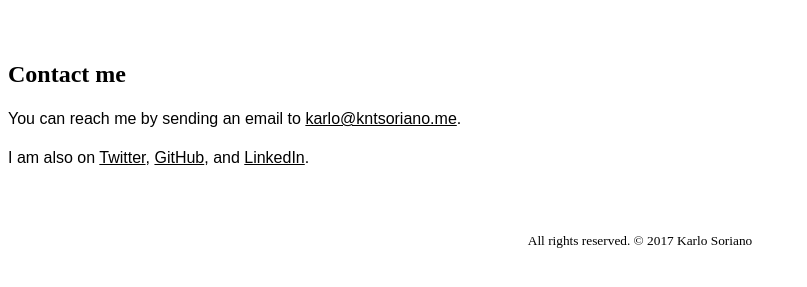
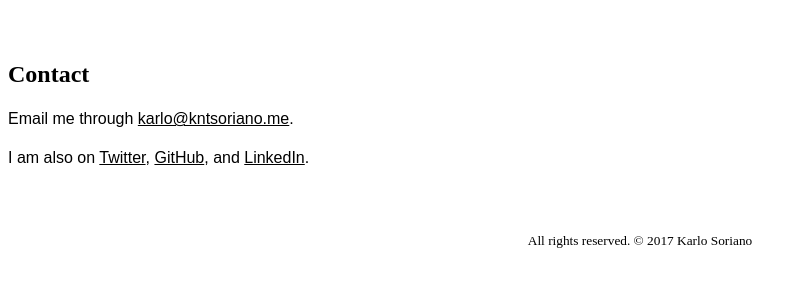
Before and after one commit to kntsoriano/kntsoriano.github.io, a plain HTML site: page contact.html in a window 1280 px wide. Shown: the part 143-430 px from the top of the page, without its empty margins (0-807 px from the left). Drawn offline with Linux system fonts and the light colour scheme; a small style sheet from the web is missing.

Commit message:
Update contact copy

```diff
--- a/contact.html
+++ b/contact.html
@@ -39,10 +39,10 @@
     <main class="main">
       <div class="grid">
         <div class="grid__col grid__col--3-of-5 grid__col--centered">
-          <h2>Contact me</h2>
+          <h2>Contact</h2>
           <div class="description">
             <p>
-              You can reach me by sending an email to
+              Email me through
               <a class="link" href="mailto://karlo@kntsoriano.me">karlo@kntsoriano.me</a>.
             </p>
             <p>
```
